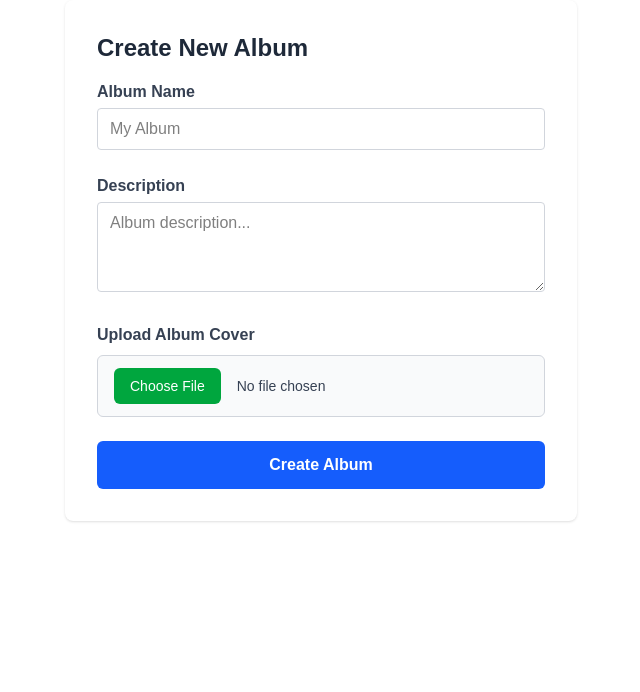
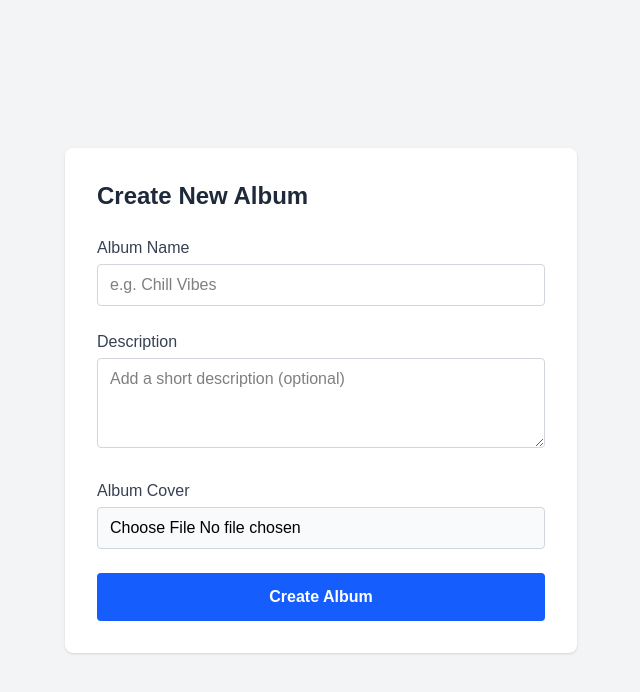
Before and after one commit to emeraldworkshop/eldersong-dashboard, a Next.js app: page /addAlbum in a window 1280 px wide. Shown: the top 692 px of the page, without its empty margins (319-959 px from the left). Built offline with nearby package versions, Linux system fonts and the light colour scheme; no server answers.

Commit message:
add album screen ui is changed and fucntionlity is working.

```diff
--- a/src/app/addAlbum/page.tsx
+++ b/src/app/addAlbum/page.tsx
@@ -1,11 +1,11 @@
-"use client";
+'use client';
 
-import { useState } from "react";
-import { supabase } from "@/lib/supabase";
+import { useState } from 'react';
+import { createAlbum } from '@/utils/album';
 
 export default function AddAlbum() {
-    const [name, setName] = useState("");
-    const [description, setDescription] = useState("");
+    const [name, setName] = useState('');
+    const [description, setDescription] = useState('');
     const [coverFile, setCoverFile] = useState<File | null>(null);
     const [loading, setLoading] = useState(false);
     const [message, setMessage] = useState<string | null>(null);
@@ -14,7 +14,7 @@ export default function AddAlbum() {
         e.preventDefault();
 
         if (!name || !coverFile) {
-            setMessage("Please fill name and choose a cover image.");
+            setMessage('Please provide an album name and a cover image.');
             return;
         }
 
@@ -22,124 +22,89 @@ export default function AddAlbum() {
         setMessage(null);
 
         try {
-            const fileName = `${Date.now()}_${coverFile.name}`;
+            const result = await createAlbum({ name, description, coverFile });
 
-            // Upload cover image
-            const { error: uploadError } = await supabase.storage
-                .from("music-images")
-                .upload(`covers/album_covers/${fileName}`, coverFile, {
-                    upsert: true,
-                });
-
-            if (uploadError) {
-                console.error(uploadError);
-                setMessage(`Error uploading cover: ${uploadError.message}`);
-                return;
+            if (result.success) {
+                setMessage('✅ Album created successfully!');
+                setName('');
+                setDescription('');
+                setCoverFile(null);
+            } else {
+                setMessage(`❌ ${result.message}`);
             }
-
-            // Insert album record
-            const { error: dbError } = await supabase
-                .from("albums")
-                .insert({
-                    name,
-                    description,
-                    "cover-image": `covers/album_covers/${fileName}`,
-                    // created_at will be set automatically by default
-                });
-
-            if (dbError) {
-                console.error(dbError);
-                setMessage(`Error saving album: ${dbError.message}`);
-                return;
-            }
-
-            setMessage("✅ Album created successfully!");
-            setName("");
-            setDescription("");
-            setCoverFile(null);
-        } catch (error) {
-            console.error(error);
-            setMessage("Unexpected error occurred.");
+        } catch (err) {
+            console.error(err);
+            setMessage('Unexpected error occurred.');
         } finally {
             setLoading(false);
         }
     };
 
     return (
+        <main className="min-h-screen bg-gray-100 flex items-center justify-center px-4">
             <form
                 onSubmit={handleUpload}
-            className="max-w-lg mx-auto bg-white p-8 rounded-lg shadow space-y-6"
+                className="w-full max-w-lg bg-white p-8 rounded-lg shadow space-y-6"
             >
-            <h2 className="text-2xl font-bold text-gray-800 mb-4">
-                Create New Album
-            </h2>
+                <h2 className="text-2xl font-bold text-gray-800">Create New Album</h2>
 
+                {/* Name */}
                 <div>
-                <label className="block text-gray-700 font-semibold mb-1">
-                    Album Name
-                </label>
+                    <label className="block text-gray-700 font-medium mb-1">Album Name</label>
                     <input
                         type="text"
+                        className="w-full border border-gray-300 rounded px-3 py-2 text-black focus:outline-none focus:ring-2 focus:ring-blue-500"
                         value={name}
                         onChange={(e) => setName(e.target.value)}
-                    className="w-full border border-gray-300 rounded px-3 py-2 text-black focus:outline-none focus:ring-2 focus:ring-blue-500"
-                    placeholder="My Album"
+                        placeholder="e.g. Chill Vibes"
                         required
                     />
                 </div>
 
+                {/* Description */}
                 <div>
-                <label className="block text-gray-700 font-semibold mb-1">
-                    Description
-                </label>
+                    <label className="block text-gray-700 font-medium mb-1">Description</label>
                     <textarea
+                        className="w-full border border-gray-300 rounded px-3 py-2 text-black focus:outline-none focus:ring-2 focus:ring-blue-500"
                         value={description}
                         onChange={(e) => setDescription(e.target.value)}
-                    className="w-full border border-gray-300 rounded px-3 py-2 text-black focus:outline-none focus:ring-2 focus:ring-blue-500"
-                    placeholder="Album description..."
                         rows={3}
+                        placeholder="Add a short description (optional)"
                     />
                 </div>
 
+                {/* File Upload */}
                 <div>
-                <label className="block text-gray-700 font-semibold mb-2">
-                    Upload Album Cover
-                </label>
-                <div className="relative flex items-center border border-gray-300 rounded-md px-4 py-3 bg-gray-50 hover:border-green-500">
+                    <label className="block text-gray-700 font-medium mb-1">Album Cover</label>
                     <input
                         type="file"
                         accept="image/*"
                         onChange={(e) => setCoverFile(e.target.files?.[0] || null)}
-                        className="w-full text-sm text-gray-700 file:mr-4 file:py-2 file:px-4 file:rounded-md file:border-0 file:bg-green-600 file:text-white hover:file:bg-green-700"
+                        className="block w-full border border-gray-300 px-3 py-2 rounded text-black bg-gray-50"
                         required
                     />
-                </div>
                     {coverFile && (
-                    <p className="mt-2 text-sm text-gray-600">
-                        Selected: {coverFile.name}
-                    </p>
+                        <p className="mt-1 text-sm text-gray-500">Selected: {coverFile.name}</p>
                     )}
                 </div>
 
+                {/* Message */}
                 {message && (
-                <div
-                    className={`text-sm font-medium mt-4 ${message.startsWith("✅") ? "text-green-600" : "text-red-600"
-                        }`}
-                >
+                    <div className={`text-sm font-semibold mt-2 ${message.startsWith('✅') ? 'text-green-600' : 'text-red-600'}`}>
                         {message}
                     </div>
                 )}
 
+                {/* Button */}
                 <button
                     type="submit"
                     disabled={loading}
-                className={`w-full py-3 rounded-md font-semibold text-white ${loading
-                        ? "bg-gray-400 cursor-not-allowed"
-                        : "bg-blue-600 hover:bg-blue-700"
+                    className={`w-full py-3 rounded text-white font-semibold ${loading ? 'bg-gray-400 cursor-not-allowed' : 'bg-blue-600 hover:bg-blue-700'
                         }`}
                 >
-                {loading ? "Creating..." : "Create Album"}
+                    {loading ? 'Creating...' : 'Create Album'}
                 </button>
             </form>
+        </main>
     );
 }
--- /dev/null
+++ b/src/utils/album.ts
@@ -0,0 +1,47 @@
+import { supabase } from '@/lib/supabase';
+
+interface CreateAlbumArgs {
+    name: string;
+    description?: string;
+    coverFile: File;
+}
+
+export async function createAlbum({ name, description, coverFile }: CreateAlbumArgs): Promise<{
+    success: boolean;
+    message: string;
+}> {
+    try {
+        const fileName = `${Date.now()}_${coverFile.name}`;
+        const filePath = `covers/album_covers/${fileName}`;
+
+        // 1. Upload to Supabase Storage
+        const { error: uploadError } = await supabase.storage
+            .from('music-images')
+            .upload(filePath, coverFile, {
+                upsert: true,
+                contentType: coverFile.type,
+            });
+
+        if (uploadError) {
+            return { success: false, message: `Storage error: ${uploadError.message}` };
+        }
+
+        // 2. Insert into albums table
+        const { error: insertError } = await supabase.from('albums').insert([
+            {
+                name,
+                description,
+                'cover-image': filePath,
+            },
+        ]);
+
+        if (insertError) {
+            return { success: false, message: `Database error: ${insertError.message}` };
+        }
+
+        return { success: true, message: 'Album created successfully' };
+    } catch (err) {
+        console.error('Unexpected error during album creation:', err);
+        return { success: false, message: 'Unexpected internal error occurred' };
+    }
+}
```
Lines whose indentation alone changed are shown as unchanged.
